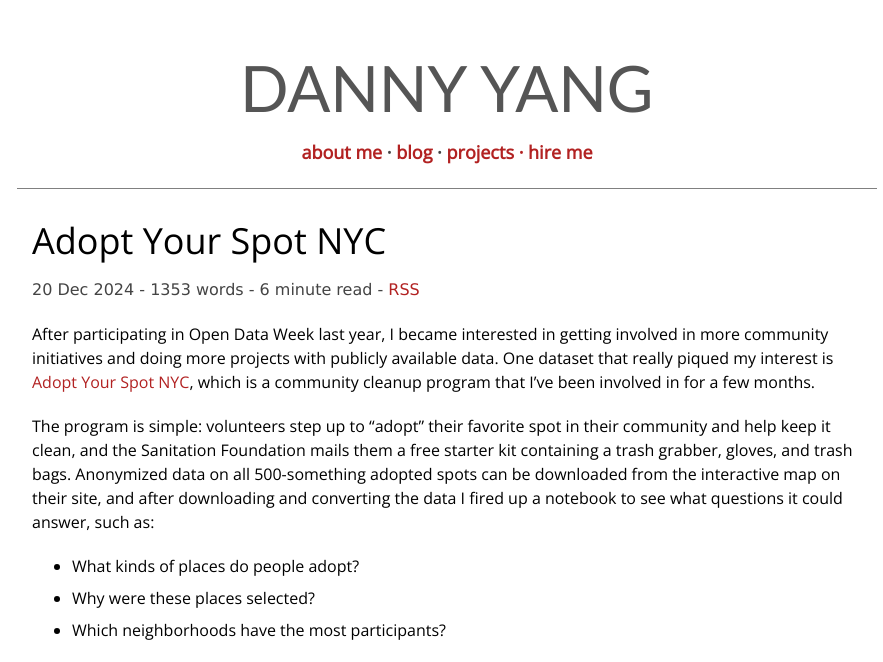
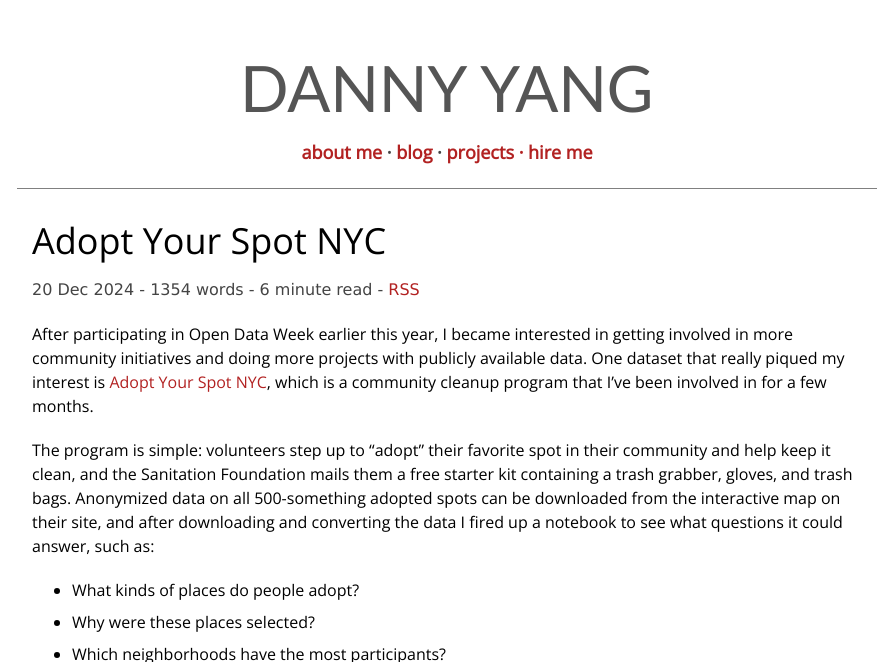
Before and after one commit to yangdanny97/yangdanny97.github.io, a Jekyll site: the page built from _posts/2024-12-20-adopt-your-spot.md, in a window 1280 px wide and 900 px high, cut to the strip 0-662 px from the top of the window. Shown: the whole strip, without its empty margins (193-1076 px from the left). Built offline with Jekyll 4.4.1, drawn with Linux system fonts in a browser that asks for light colours; comment, search, counter and statistics services are not loaded.

Commit message:
minor fix

```diff
--- a/_posts/2024-12-20-adopt-your-spot.md
+++ b/_posts/2024-12-20-adopt-your-spot.md
@@ -8,7 +8,7 @@
 image: "https://yangdanny97.github.io/misc/adopt_your_spot/before_after.png"
 ---
 
-After participating in Open Data Week last year, I became interested in getting involved in more community initiatives and doing more projects with publicly available data. One dataset that really piqued my interest is [Adopt Your Spot NYC](https://www.sanitationfoundation.org/adopt-your-spot-nyc), which is a community cleanup program that I've been involved in for a few months.
+After participating in Open Data Week earlier this year, I became interested in getting involved in more community initiatives and doing more projects with publicly available data. One dataset that really piqued my interest is [Adopt Your Spot NYC](https://www.sanitationfoundation.org/adopt-your-spot-nyc), which is a community cleanup program that I've been involved in for a few months.
 
 The program is simple: volunteers step up to "adopt" their favorite spot in their community and help keep it clean, and the Sanitation Foundation mails them a free starter kit containing a trash grabber, gloves, and trash bags. Anonymized data on all 500-something adopted spots can be downloaded from the interactive map on their site, and after downloading and converting the data I fired up a notebook to see what questions it could answer, such as:
 
```
